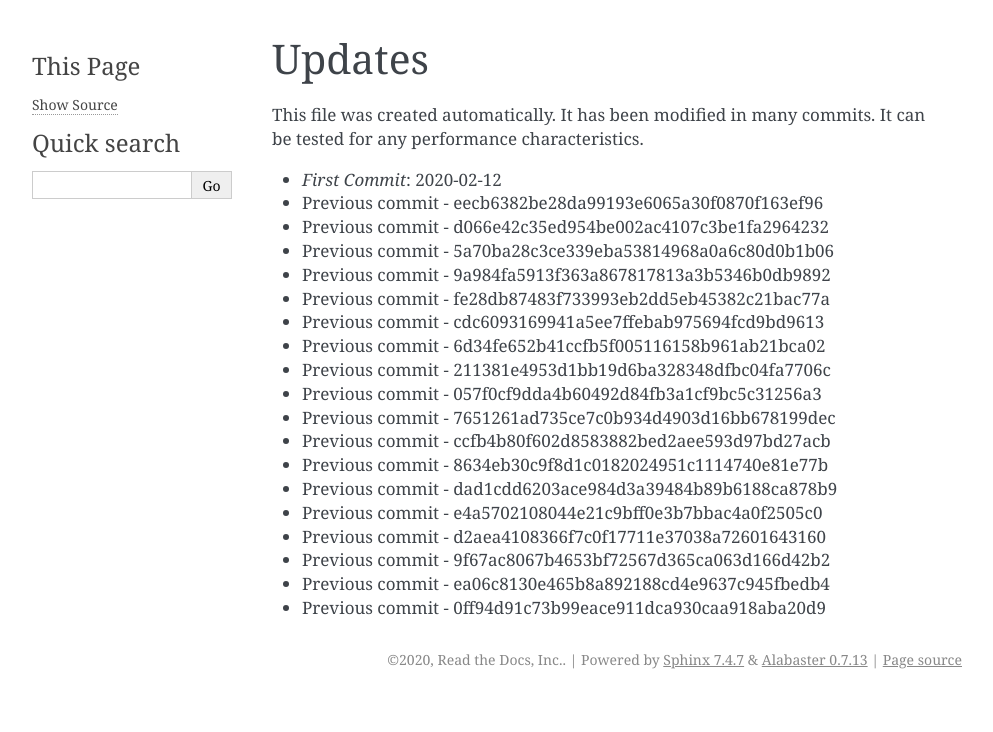
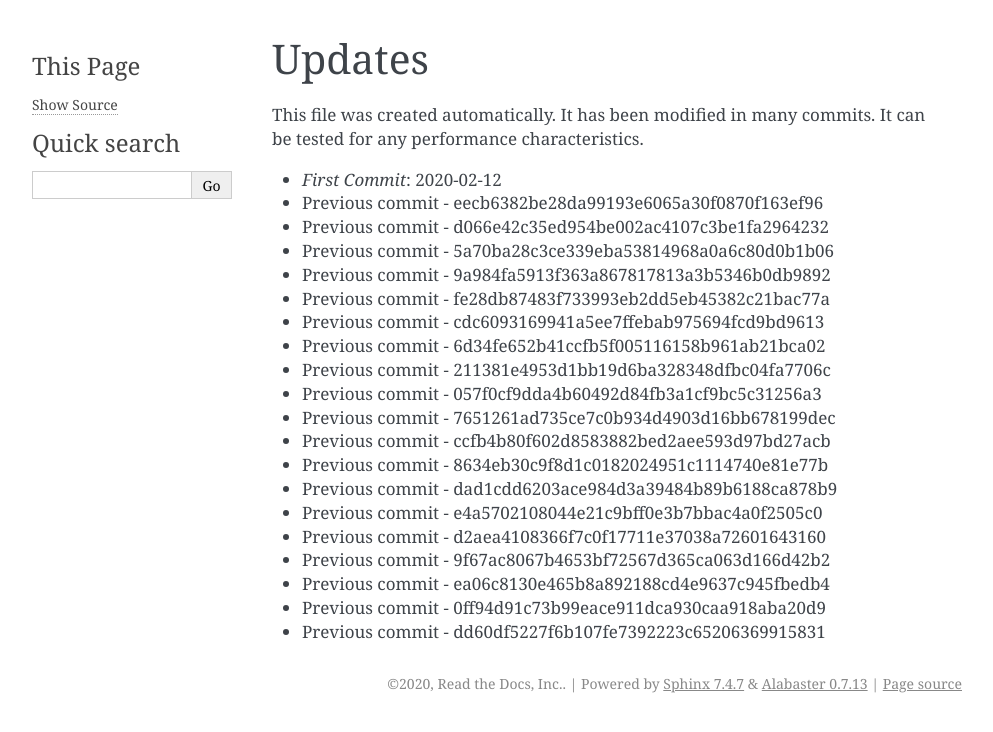
Before and after one commit to readthedocs/rtd-git-stresstest, a Sphinx documentation site: the page built from docs/updates.rst, in a window 1280 px wide. Shown: the top 732 px of the page, without its empty margins (148-1141 px from the left). Built offline with Sphinx 7.4.7, drawn with Linux system fonts in a browser that asks for light colours.

Commit message:
Generating commit from previous: dd60df5227f6b107fe7392223c65206369915831

```diff
--- a/docs/updates.rst
+++ b/docs/updates.rst
@@ -24,3 +24,4 @@ It can be tested for any performance characteristics.
 * Previous commit - 9f67ac8067b4653bf72567d365ca063d166d42b2
 * Previous commit - ea06c8130e465b8a892188cd4e9637c945fbedb4
 * Previous commit - 0ff94d91c73b99eace911dca930caa918aba20d9
+* Previous commit - dd60df5227f6b107fe7392223c65206369915831
```
